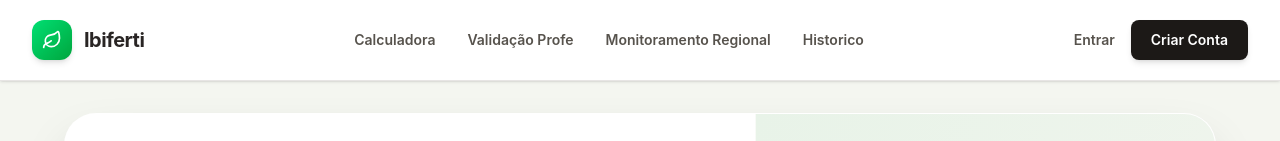
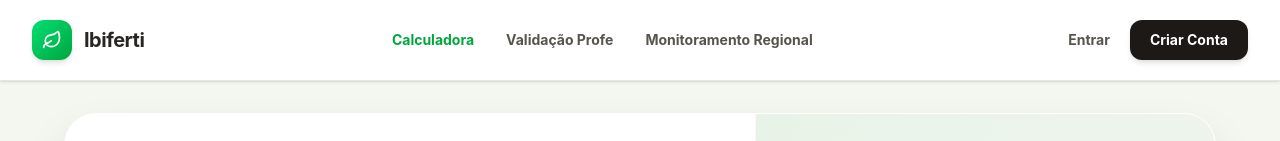
Before and after one commit to pdro1812/ibifert, a React (Vite) app in the folder frontend/: page / in a window 1280 px wide. Shown: the top 141 px of the page. Built offline with nearby package versions, Linux system fonts and the light colour scheme; no server answers.

Commit message:
v3, fix menus superior e lateral

```diff
--- /dev/null
+++ b/frontend/src/components/Navbar.tsx
@@ -0,0 +1,85 @@
+import { Link, NavLink } from 'react-router-dom';
+import { Leaf, LogOut, User as UserIcon } from 'lucide-react';
+import { useAuth } from '../contexts/AuthContext';
+
+export function Navbar() {
+  const { isLoggedIn, logout, user } = useAuth();
+
+  return (
+    <header className="sticky top-0 z-[60] border-b border-stone-200 bg-white shadow-sm">
+      <div className="mx-auto flex h-20 max-w-7xl items-center justify-between px-4 md:px-8">
+        {/* Logo */}
+        <Link to="/" className="flex items-center gap-3">
+          <div className="flex h-10 w-10 items-center justify-center rounded-xl bg-gradient-to-br from-green-400 to-green-600 shadow-md">
+            <Leaf className="text-white" size={20} />
+          </div>
+          <h1 className="text-xl font-bold tracking-tight text-stone-800">Ibiferti</h1>
+        </Link>
+
+        {/* Links Centrais (Desktop) */}
+        <nav className="hidden items-center gap-8 md:flex text-stone-600">
+          <NavLink
+            to="/"
+            className={({ isActive }) =>
+              `text-sm font-bold transition-all hover:text-green-600 ${isActive ? 'text-green-600' : ''}`
+            }
+          >
+            Calculadora
+          </NavLink>
+          <NavLink
+            to="/validacao"
+            className={({ isActive }) =>
+              `text-sm font-bold transition-all hover:text-green-600 ${isActive ? 'text-green-600' : ''}`
+            }
+          >
+            Validação Profe
+          </NavLink>
+          <NavLink
+            to="/monitoramento"
+            className={({ isActive }) =>
+              `text-sm font-bold transition-all hover:text-green-600 ${isActive ? 'text-green-600' : ''}`
+            }
+          >
+            Monitoramento Regional
+          </NavLink>
+        </nav>
+
+        {/* Auth / Painel */}
+        <div className="flex items-center gap-4">
+          {isLoggedIn ? (
+            <div className="flex items-center gap-4">
+              <Link
+                to={user?.role === 'ADMIN' ? '/admin' : '/dashboard'}
+                className="hidden md:block text-sm font-bold text-stone-700 bg-stone-100 px-4 py-2 rounded-xl hover:bg-green-50 hover:text-green-700 transition-all"
+              >
+                Meu Painel
+              </Link>
+              <button
+                onClick={logout}
+                className="p-2 text-stone-400 hover:text-red-500 transition-colors"
+                title="Sair"
+              >
+                <LogOut size={20} />
+              </button>
+            </div>
+          ) : (
+            <div className="flex items-center gap-3">
+              <Link
+                to="/login"
+                className="text-sm font-bold text-stone-600 hover:text-green-600 transition-all px-2"
+              >
+                Entrar
+              </Link>
+              <Link
+                to="/RegisterPage"
+                className="hidden sm:block rounded-xl bg-stone-900 px-5 py-2.5 text-sm font-bold text-white shadow-md transition-all hover:bg-stone-800"
+              >
+                Criar Conta
+              </Link>
+            </div>
+          )}
+        </div>
+      </div>
+    </header>
+  );
+}
--- a/frontend/src/contexts/AuthContext.tsx
+++ b/frontend/src/contexts/AuthContext.tsx
@@ -25,8 +25,8 @@ interface AuthContextData {
   user: User | null;
   isLoggedIn: boolean;
   isLoading: boolean;
-  login: (email: string, senha: string) => Promise<void>;
-  cadastrar: (data: RegisterData) => Promise<void>;
+  login: (email: string, senha: string) => Promise<User>;
+  cadastrar: (data: RegisterData) => Promise<User>;
   logout: () => void;
 }
 
@@ -75,6 +75,7 @@ export function AuthProvider({ children }: AuthProviderProps) {
 
     // Atualiza o estado global da aplicação
     setUser(usuario);
+    return usuario;
   };
 
   const cadastrar = async (data: RegisterData) => {
@@ -90,6 +91,7 @@ export function AuthProvider({ children }: AuthProviderProps) {
 
     // Atualiza o estado global da aplicação
     setUser(usuario);
+    return usuario;
   };
 
   const logout = () => {
--- a/frontend/src/layouts/DashboardLayout.tsx
+++ b/frontend/src/layouts/DashboardLayout.tsx
@@ -1,29 +1,32 @@
 import { NavLink, Outlet, useNavigate } from 'react-router-dom';
 import {
   FlaskConical,
-  Leaf,
   LogOut,
-  Map,
   User,
-  CheckCircle2,
   Users,
   BarChart3,
   Home,
   Database,
 } from 'lucide-react';
 import { useAuth } from '../contexts/AuthContext';
+import { Navbar } from '../components/Navbar';
 
-const NAV_ITEMS = [
+// Itens específicos do Painel (que não estão no menu superior)
+const PRODUTOR_SIDEBAR_ITEMS = [
   { to: '/dashboard', icon: Home, label: 'Propriedades', end: true },
   { to: '/dashboard/nova-analise', icon: FlaskConical, label: 'Inserção Rápida' },
-  { to: '/monitoramento', icon: Map, label: 'Monitoramento' },
-  { to: '/validacao', icon: CheckCircle2, label: 'Validação' },
   { to: '/historico', icon: Database, label: 'Histórico' },
+];
+
+const ADMIN_SIDEBAR_ITEMS = [
+  { to: '/admin', icon: BarChart3, label: 'Visão Geral', end: true },
+  { to: '/admin/usuarios', icon: Users, label: 'Usuários' },
+  { to: '/admin/analises', icon: Database, label: 'Amostras' },
 ];
 
 /**
  * Persistent shell for all authenticated pages.
- * Renders a sidebar on desktop and a top bar on mobile.
+ * Renders a shared Navbar at the top and a sidebar for dashboard-specific links.
  */
 export function DashboardLayout() {
   const { user, logout } = useAuth();
@@ -34,36 +37,20 @@ export function DashboardLayout() {
     navigate('/login', { replace: true });
   };
 
-  // Filtragem dinâmica do menu baseada no perfil
   const isAdmin = user?.role === 'ADMIN';
-
-  const visibleNavItems = isAdmin
-    ? [
-        { to: '/admin', icon: BarChart3, label: 'Visão Geral', end: true },
-        { to: '/admin/usuarios', icon: Users, label: 'Usuários' },
-        { to: '/admin/analises', icon: Database, label: 'Amostras' },
-        { to: '/monitoramento', icon: Map, label: 'Monitoramento' },
-      ]
-    : NAV_ITEMS;
+  const sidebarItems = isAdmin ? ADMIN_SIDEBAR_ITEMS : PRODUTOR_SIDEBAR_ITEMS;
 
   return (
-    <div className="flex min-h-screen bg-[#F4F6F0]">
+    <div className="flex min-h-screen flex-col bg-[#F4F6F0]">
+      {/* ── Top Navigation (Shared) ─────────────────────────────────── */}
+      <Navbar />
+
+      <div className="flex flex-1">
         {/* ── Sidebar (desktop) ─────────────────────────────────────────── */}
         <aside className="hidden w-64 flex-col border-r border-stone-200 bg-white shadow-sm md:flex">
-        {/* Logo */}
-        <NavLink
-          to="/"
-          className="flex h-20 items-center gap-3 border-b border-stone-100 px-6"
-        >
-          <div className="flex h-9 w-9 items-center justify-center rounded-xl bg-gradient-to-br from-green-400 to-green-600 shadow">
-            <Leaf className="text-white" size={18} />
-          </div>
-          <span className="text-lg font-bold tracking-tight text-stone-800">Ibiferti</span>
-        </NavLink>
-
           {/* Navigation */}
           <nav className="flex-1 space-y-1 p-4">
-          {visibleNavItems.map(({ to, icon: Icon, label, end }) => (
+            {sidebarItems.map(({ to, icon: Icon, label, end }) => (
               <NavLink
                 key={to}
                 to={to}
@@ -104,25 +91,16 @@ export function DashboardLayout() {
           </div>
         </aside>
 
-      {/* ── Mobile top bar ────────────────────────────────────────────── */}
-      <div className="fixed inset-x-0 top-0 z-50 flex h-16 items-center justify-between border-b border-stone-200 bg-white px-4 shadow-sm md:hidden">
-        <NavLink to="/" className="flex items-center gap-2">
-          <div className="flex h-8 w-8 items-center justify-center rounded-lg bg-gradient-to-br from-green-400 to-green-600">
-            <Leaf className="text-white" size={14} />
-          </div>
-          <span className="font-bold text-stone-800">Ibiferti</span>
-        </NavLink>
-        <button onClick={handleLogout} className="text-red-500">
-          <LogOut size={20} />
-        </button>
-      </div>
+        {/* ── Mobile context bar (opcional, já temos o Navbar) ──────────── */}
+        {/* Podemos simplificar ou manter um bar de contexto se necessário */}
 
         {/* ── Main content ──────────────────────────────────────────────── */}
-      <main className="flex flex-1 flex-col pt-16 md:pt-0">
+        <main className="flex flex-1 flex-col overflow-y-auto">
           <div className="flex flex-grow items-start justify-center p-4 md:p-8">
             <Outlet />
           </div>
         </main>
       </div>
+    </div>
   );
 }
--- a/frontend/src/layouts/PublicLayout.tsx
+++ b/frontend/src/layouts/PublicLayout.tsx
@@ -1,88 +1,14 @@
-import { Link, Outlet } from 'react-router-dom';
-import { Leaf } from 'lucide-react';
-import { useAuth } from '../contexts/AuthContext';
+import { Outlet } from 'react-router-dom';
+import { Navbar } from '../components/Navbar';
 
 /**
  * Wraps public-facing routes (/, /login, /monitoramento).
  * Renders the top navigation bar and a centered content area.
  */
 export function PublicLayout() {
-  const { isLoggedIn, logout } = useAuth();
-
   return (
     <div className="flex min-h-screen flex-col bg-[#F4F6F0] text-stone-800">
-      <header className="sticky top-0 z-50 border-b border-stone-200 bg-white shadow-sm">
-        <div className="mx-auto flex h-20 max-w-7xl items-center justify-between px-4 md:px-8">
-          <Link to="/" className="flex items-center gap-3">
-            <div className="flex h-10 w-10 items-center justify-center rounded-xl bg-gradient-to-br from-green-400 to-green-600 shadow-md">
-              <Leaf className="text-white" size={20} />
-            </div>
-            <h1 className="text-xl font-bold tracking-tight text-stone-800">Ibiferti</h1>
-          </Link>
-
-          <nav className="hidden items-center gap-8 md:flex">
-            <Link
-              to="/"
-              className="text-sm font-semibold text-stone-600 transition-colors hover:text-green-600"
-            >
-              Calculadora
-            </Link>
-            <Link
-              to="/validacao"
-              className="text-sm font-semibold text-stone-600 transition-colors hover:text-green-600"
-            >
-              Validação Profe
-            </Link>
-            <Link
-              to="/monitoramento"
-              className="text-sm font-semibold text-stone-600 transition-colors hover:text-green-600"
-            >
-              Monitoramento Regional
-            </Link>
-             <Link
-              to="/historico"
-
-              className="text-sm font-semibold text-stone-600 transition-colors hover:text-green-600"
-            >
-              Historico
-            </Link>
-          </nav>
-
-          <div className="flex items-center gap-4">
-            {isLoggedIn ? (
-              <>
-                <Link
-                  to="/dashboard"
-                  className="text-sm font-semibold text-stone-700 transition-colors hover:text-green-600"
-                >
-                  Painel
-                </Link>
-                <button
-                  onClick={logout}
-                  className="text-sm font-semibold text-red-500 transition-colors hover:text-red-700"
-                >
-                  Sair
-                </button>
-              </>
-            ) : (
-              <>
-                <Link
-                  to="/login"
-                  className="text-sm font-semibold text-stone-600 transition-colors hover:text-green-600"
-                >
-                  Entrar
-                </Link>
-                <Link
-                  to="/RegisterPage"
-                  className="rounded-lg bg-stone-900 px-5 py-2.5 text-sm font-semibold text-white shadow-md transition-all hover:bg-stone-800"
-                >
-                  Criar Conta
-                </Link>
-              </>
-            )}
-          </div>
-        </div>
-      </header>
+      <Navbar />
 
       <main className="flex flex-grow items-center justify-center p-4 md:p-8">
         {/* Each public page renders here */}
```
Also changed, not shown: frontend/src/pages/FazendasPage.tsx (+9 -1 lines), frontend/src/pages/LoginPage.tsx (+7 -1 lines). Lines whose indentation alone changed are shown as unchanged.
